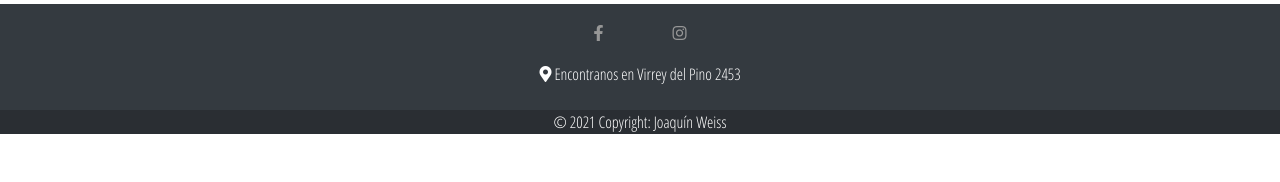
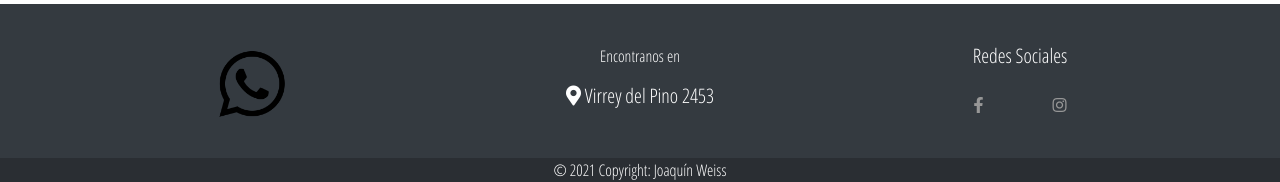
Before and after one commit to JoacoCW/OsteoTeam, a website: page pages/consultorio.html in a window 1280 px wide. Shown: the part 930-1112 px from the top of the page. Before the commit the page ends 1064 px from the top, so only its background shows below. Drawn offline with nearby package versions, Linux system fonts and the light colour scheme.

Commit message:
changed footer

```diff
--- a/pages/consultorio.html
+++ b/pages/consultorio.html
@@ -148,8 +148,26 @@
         <footer class="bg-dark text-center text-white">
             <!-- Grid container -->
             <div class="container">
+                <div class="row row__footer">
+                    <div class="col-md-4 col-xs-12">
+                        <section class="mb-4 padding__footer">
+                            <a class="navbar-brand" href="#"><img class="logo" src="../assets/img/whatsapp.png" style: width="70px"></a>
+                        </section>
+                    </div>
+                    <!-- Section: Location -->
+                    <div class="col-md-4 col-xs-12">
+                        <section class="mb-4 padding__footer">
+                            <p>
+                            Encontranos en
+                            </p>
+                            <h5><i class="fas fa-map-marker-alt"></i> Virrey del Pino 2453</h5>
+                        </section>
+                    </div>
+                    <!-- Section: Text -->
                     <!-- Section: Social media -->
-            <section class="mb-4">
+                    <div class="col-md-4 col-xs-12">
+                        <section class="mb-4 padding__footer">
+                            <h5>Redes Sociales</h5>
                             <!-- Facebook -->
                             <a class="btn" href="#!" role="button"
                             ><i class="fab fa-facebook-f"></i
@@ -158,16 +176,12 @@
                             <a class="btn" href="#" role="button"
                             ><i class="fab fa-instagram"></i
                             ></a>
+                        </section>
+                    </div>
                     <!-- Section: Social media -->
-            <!-- Section: Text -->
-            <section class="mb-4">
-                <p>
-                    <i class="fas fa-map-marker-alt"></i> Encontranos en Virrey del Pino 2453
-                </p>
-            </section>
-            <!-- Section: Text -->
                 </div>
                     <!-- Grid container -->
+            </div>
             <!-- Copyright -->
             <div class="text-center" style="background-color: rgba(0, 0, 0, 0.2);">
             © 2021 Copyright:
```
Also changed, not shown: pages/deportistas.html (+22 -8 lines), pages/experiencia.html (+23 -9 lines), pages/quienesSomos.html (+23 -9 lines), pages/servicios.html (+22 -8 lines). Lines whose indentation alone changed are shown as unchanged.
